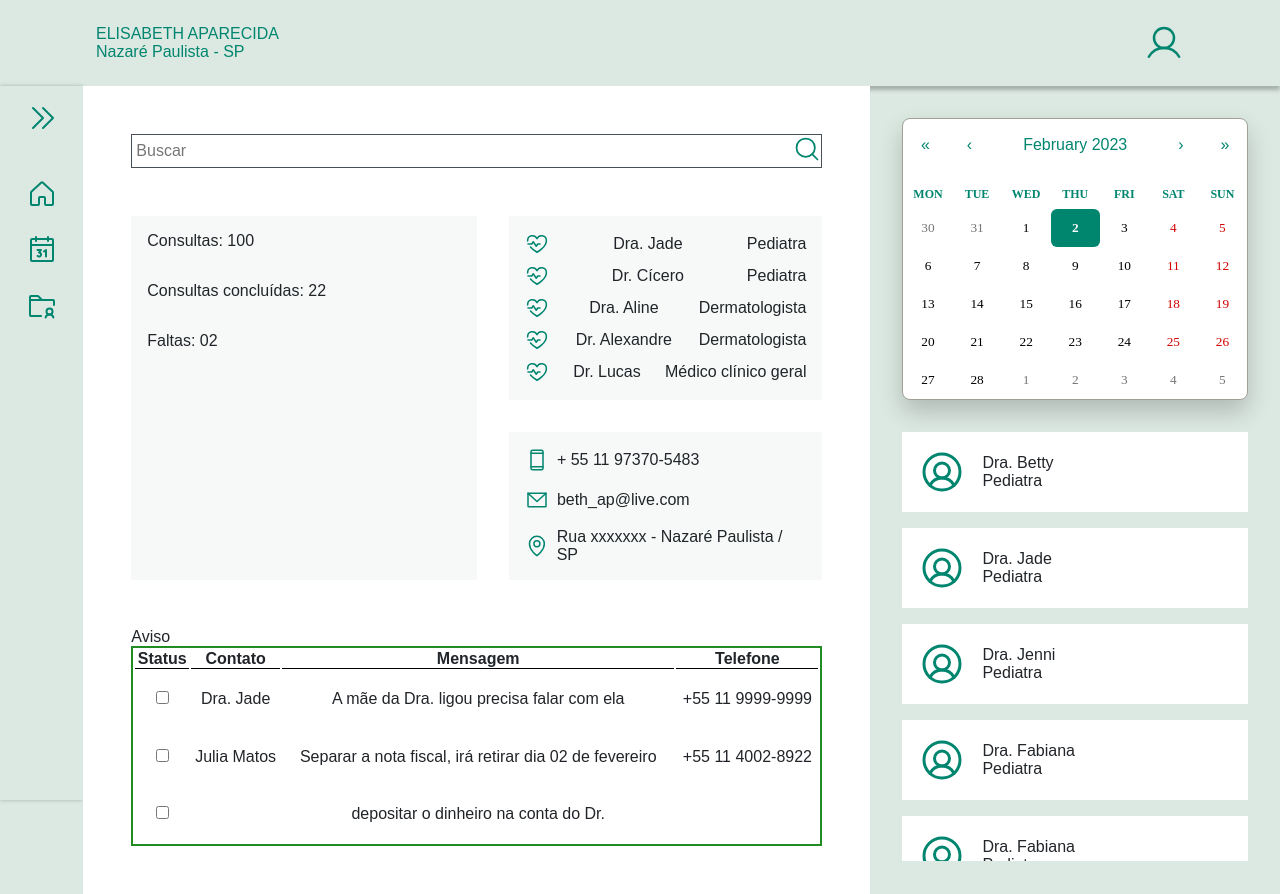
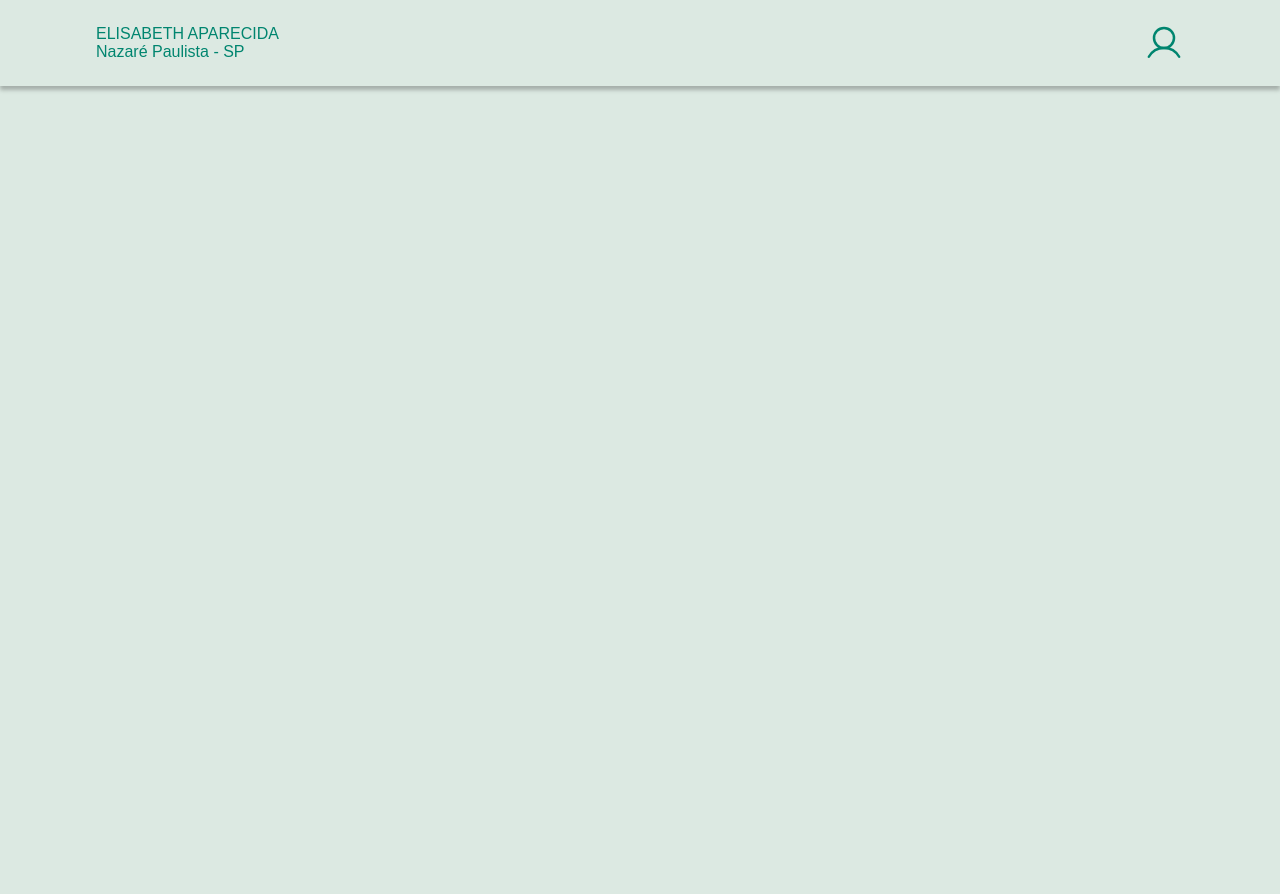
Before and after one commit to bettyap/consultorio_medico, a React (Vite) app in the folder consultorio/: page / in a window 1280 px wide. After the commit the page ends 800 px from the top, so only its background shows below. Built offline with nearby package versions, Linux system fonts and the light colour scheme.

Commit message:
fix: improvements

```diff
--- a/consultorio/src/App.jsx
+++ /dev/null
@@ -1,165 +0,0 @@
-import 'react-calendar/dist/Calendar.css';
-import './global.css'
-import styles from './App.module.css'
-import React from 'react'
-import { Header } from './components/Header'
-import { Siderbar } from './components/Sidebar'
-import { Search } from './components/Search'
-import { DeviceMobile, EnvelopeSimple, Heartbeat, MapPin } from 'phosphor-react'
-import { CalendarSimple } from './components/Calendar'
-import { List } from './components/List'
-
-const data = [
-  { contato: "Dra. Jade", mensagem: "A mãe da Dra. ligou precisa falar com ela", telefone: "+55 11 9999-9999" },
-  { contato: "Julia Matos", mensagem: "Separar a nota fiscal, irá retirar dia 02 de fevereiro", telefone: "+55 11 4002-8922" },
-  { contato: "", mensagem: "depositar o dinheiro na conta do Dr.", telefone: ""},
-]
-
-export default function App() {
-
-  function DoctorAttending (props){
-    return(
-      <div className={styles.infoDoctorAttending}>
-        <Heartbeat size={24} color="var(--green-500)" />
-        <p>{props.name}</p>
-        <p>{props.specialty}</p>
-      </div>
-    );
-  }
-
-  function InfoContact(props){
-    return (
-      <div className={styles.infoConsultingItem}>
-        {props.icon}
-        <p>{props.text}</p>
-      </div>
-    );
-  }
-
-
-
-  return (
-    <div className={styles.container}>
-      <Header />
-      <div className={styles.content}>
-        <Siderbar />
-        <main className={styles.main}>
-          <section className={styles.main1}>
-            <Search/>
-            <div className={styles.containerDashboard}>
-              <div className={styles.contentDashboard}>
-                <div className={styles.previsao}>
-                  <div className={styles.infoQueries}>
-                    <p>Consultas: 100</p>
-                    <p>Consultas concluídas: 22</p>
-                    <p>Faltas: 02 </p>
-                  </div>
-                </div>
-                <div className={styles.previsao2}>
-                  <div className={styles.infoConsulting}>
-                    <DoctorAttending
-                      name="Dra. Jade"
-                      specialty="Pediatra"
-                    />
-                    <DoctorAttending
-                      name="Dr. Cícero"
-                      specialty="Pediatra"
-                    />
-                    <DoctorAttending
-                      name="Dra. Aline"
-                      specialty="Dermatologista"
-                    />
-                    <DoctorAttending
-                      name="Dr. Alexandre"
-                      specialty="Dermatologista"
-                    />
-                    <DoctorAttending
-                      name="Dr. Lucas"
-                      specialty="Médico clínico geral"
-                    />
-                  </div>
-                  <div className={styles.infoConsulting}>
-                    <InfoContact
-                      icon={<DeviceMobile size={24} color="var(--green-500)"/>}
-                      text="+ 55 11 97370-5483"
-                    />
-                    <InfoContact
-                      icon={<EnvelopeSimple size={24} color="var(--green-500)"/>}
-                      text="beth_ap@live.com"
-                    />
-                    <InfoContact
-                      icon={<MapPin size={24} color="var(--green-500)" />}
-                      text="Rua xxxxxxx - Nazaré Paulista / SP"
-                    />
-                  </div>
-                </div>
-              </div>
-            </div>
-            <div className={styles.containerAviso}>
-              <p>Aviso</p>
-              <table>
-                <thead>
-                  <tr>
-                    <th>Status</th>
-                    <th>Contato</th>
-                    <th>Mensagem</th>
-                    <th>Telefone</th>
-                  </tr>
-                </thead>
-                <tbody>
-                  {data.map((item, key) => {
-                    return (
-                      <tr key={key}>
-                        <td><input type="checkbox" /></td>
-                        <td>{item.contato}</td>
-                        <td>{item.mensagem}</td>
-                        <td>{item.telefone}</td>
-                      </tr>
-                    )
-                  })}
-                </tbody>
-              </table>
-            </div>
-          </section>
-          <section className={styles.main2}>
-            <div className={styles.calendarContainer}>
-              <CalendarSimple />
-            </div>
-            <div className={styles.calendarContainer}>
-              <div className={styles.contentDoctor}>
-                <List
-                  name="Dra. Betty"
-                  speciality="Pediatra"
-                />
-                <List
-                  name="Dra. Jade"
-                  speciality="Pediatra"
-                />
-                <List
-                  name="Dra. Jenni"
-                  speciality="Pediatra"
-                />
-                <List
-                  name="Dra. Fabiana"
-                  speciality="Pediatra"
-                />
-                <List
-                  name="Dra. Fabiana"
-                  speciality="Pediatra"
-                />
-                <List
-                  name="Dra. Fabiana"
-                  speciality="Pediatra"
-                />
-                <List
-                  name="Dra. Fabiana"
-                  speciality="Pediatra"
-                />
-              </div>
-            </div>
-          </section>
-        </main>
-      </div>
-    </div>
-  );
-}
--- a/consultorio/src/App.module.css
+++ /dev/null
@@ -1,120 +0,0 @@
-.container{
-  width: 100%;
-}
-
-.content{
-  display: flex;
-  width: 100%;
-}
-
-.main {
-  width: 100%;
-  display: flex;
-  justify-content: center;
-}
-
-.main1 {
-  flex: 2;
-  background: white;
-  padding: 3rem;
-}
-
-.main2 {
-  flex: 1;
-  padding: 2rem
-}
-
-.containerDashboard {
-  width: 100%;
-  padding-top: 3rem;
-}
-
-.contentDashboard{
-  width: 100%;
-  display: flex;
-}
-
-.previsao{
-  flex: 1;
-  background: #F7F9F9;
-  padding: 1rem;
-}
-
-.infoQueries {
-  display: flex;
-  flex-direction: column;
-}
-
-.infoQueries p + p {
-  margin-top: 2rem;
-}
-
-.previsao2{
-  flex: 1;
-  margin-left: 2rem;
-}
-
-.infoConsulting {
-  background: #F7F9F9;
-  padding: 1rem;
-}
-
-.infoConsultingItem{
-  display: flex;
-  align-items: center;
-  gap: 0.50rem;
-}
-
-.infoConsulting + .infoConsulting{
-  margin-top: 2rem
-}
-
-.infoConsultingItem + .infoConsultingItem{
-  margin-top: 1rem;
-}
-
-.infoDoctorAttending{
-  display: flex;
-  justify-content: space-between;
-  align-items: center;
-}
-
-.infoDoctorAttending + .infoDoctorAttending{
-  margin-top: 0.5rem;
-}
-
-.containerAviso {
-  width: 100%;
-  padding-top: 3rem;
-}
-
-table {
-  border: 2px solid forestgreen;
-  width: 100%;
-  height: 200px;
-}
-
-th {
-  border-bottom: 1px solid black;
-}
-
-td {
-  text-align: center;
-}
-
-.calendarContainer {
-  width: 100%;
-  display: flex;
-}
-
-.calendarContainer + .calendarContainer{
-  padding-top: 2rem;
-}
-
-.contentDoctor{
-  width: 100%;
-  height: 26.8rem;
-  display: flex;
-  flex-direction: column;
-  overflow-y: auto;
-}
--- a/consultorio/src/global.css
+++ b/consultorio/src/global.css
@@ -9,10 +9,10 @@
 
 }
 
-:focus {
+/* :focus {
   outline: transparent;
   box-shadow: 0 0 0 2px var(--green-500);
-}
+} */
 
 * {
   margin: 0;
--- a/consultorio/src/main.jsx
+++ b/consultorio/src/main.jsx
@@ -1,9 +1,9 @@
 import React from 'react'
 import ReactDOM from 'react-dom/client'
-import App from './App'
+import Router from './routes'
 
 ReactDOM.createRoot(document.getElementById('root')).render(
   <React.StrictMode>
-    <App />
+    <Router />
   </React.StrictMode>,
 )
```
